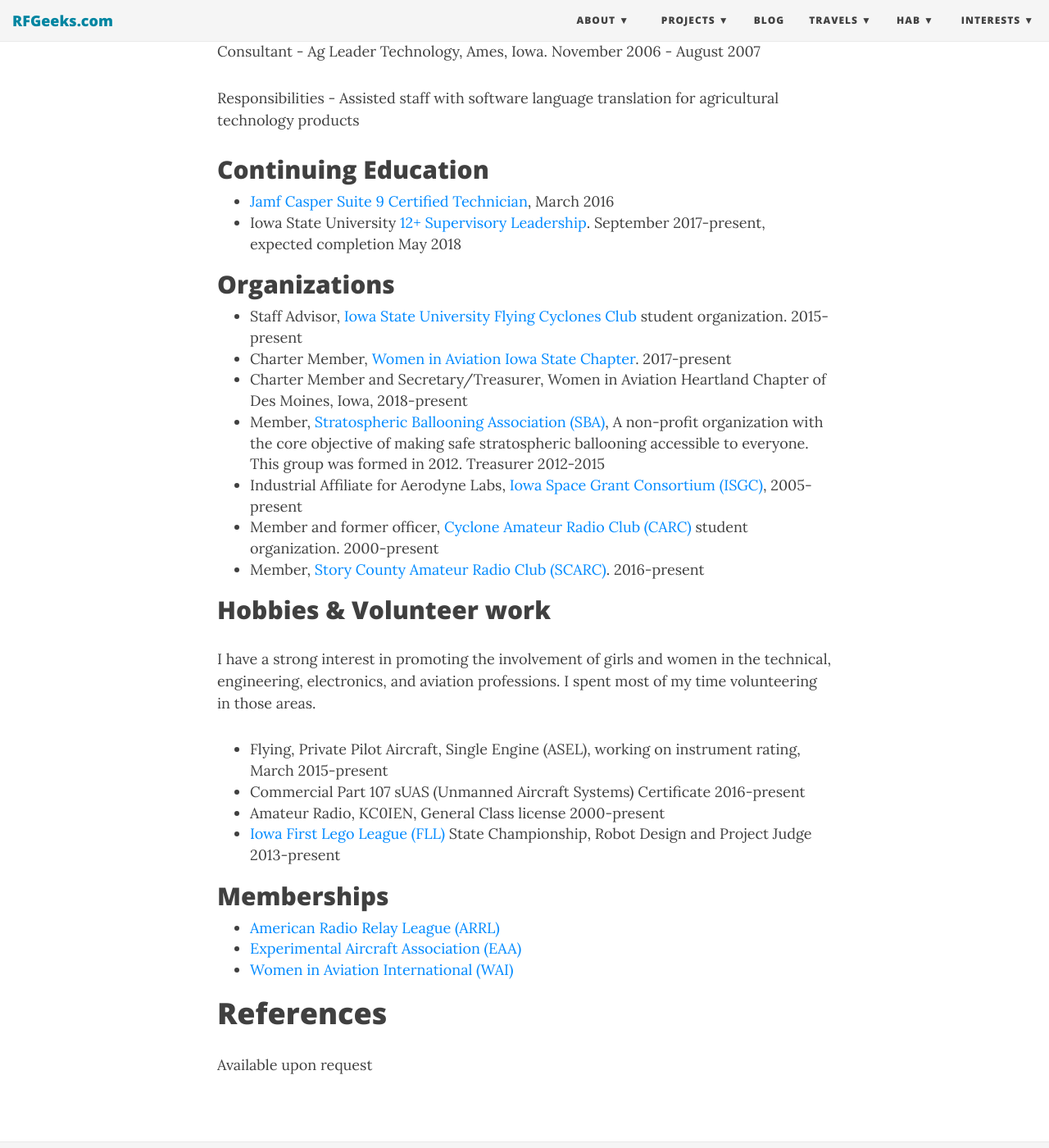
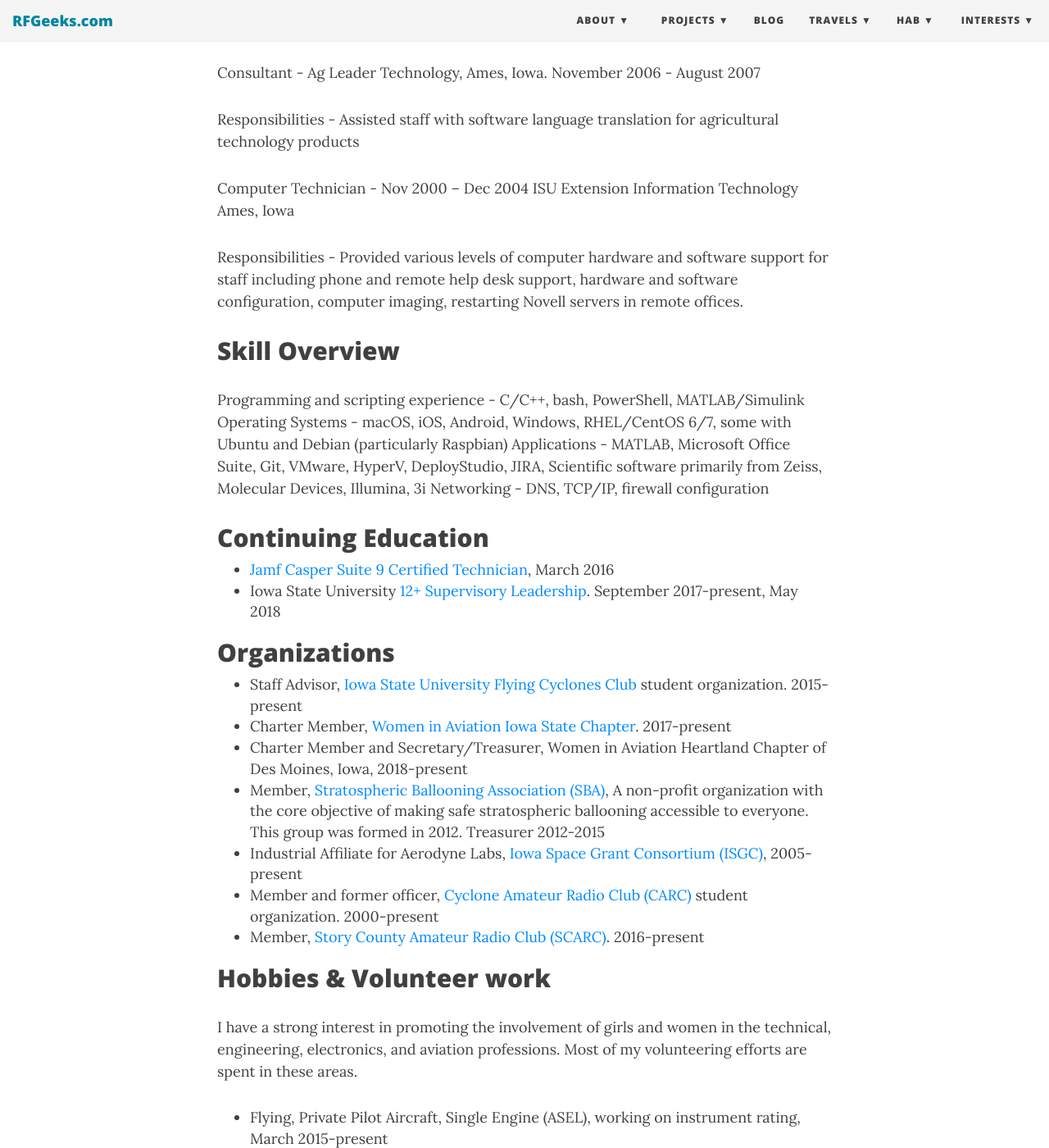
Before and after one commit to matgyver/matgyver.github.com, a Jekyll site: the page built from aboutme_jen.md, in a window 1280 px wide and 1400 px high, scrolled down 2389 px. Shown: the whole window at 82% size. Built offline with Jekyll 4.4.1, drawn with Linux system fonts in a browser that asks for light colours; nearby versions of some CDN libraries; some of the changed text lies outside the part shown.

Commit message:
Updates and improvements
Fixed typos, added skill section

```diff
--- a/aboutme_jen.md
+++ b/aboutme_jen.md
@@ -37,13 +37,13 @@
 Provides software and hardware purchasing guidance and ordering and support for Dell and Apple devices and a large of variety closed and open source software packages.   Particularly Microsoft Office, Adobe Creative Cloud, R, MATLAB, ImageJ/Fiji, Google Earth Pro, SAS, JMP, ArcGIS, SnapGene and related scientific software.  Utilizes software and hardware management software (Sassafras KeyServer) to examine indicators of software and hardware use in our unit.
 
 Maintains and manages:
-+ Over 1000 Windows 7/8/10 workstations using SCCM 2012, MDT 2013 and WDS including software packaging, scripting, OS deployment
-+ Over 300 macOS and iOS devices using Jamf Pro Suite including software packaging, scripting, OS deployment
++ Over 1000 Windows 7/8/10 workstations using SCCM 2012, MDT 2013 and WDS including software packaging, scripting, OS deployment via PXE and utilizes Windows Active Directory and group policy for management
++ Over 300 macOS and iOS devices using Jamf Pro Suite including software packaging, scripting, OS deployment, DEP
 + Approximately 20 Red Hat Linux 6/7 workstations via Kickstart, Ansible, and local RHN satellite
 + Over 100 HP LaserJet printers utilizing HP Web JetAdmin and PaperCut
 + Mozy Enterprise desktop backup for approximately 500 devices
 + Several Windows Server 2012 r2, RHEL6/7 servers
-+ Virtual Desktop pool on ISU hosted VMware servers
++ VMware Virtual Desktop pool on ISU hosted VMware servers
 
 Chief Business Officer and Co-Founder - Open Engineering, LLC dba [Aerodyne Labs](http://www.aerodynelabs.com).  2003 - present
 
@@ -57,10 +57,21 @@
 
 Responsibilities - Assisted staff with software language translation for agricultural technology products
 
+Computer Technician - Nov 2000 – Dec 2004 ISU Extension Information Technology Ames, Iowa
+
+Responsibilities - Provided various levels of computer hardware and software support for staff including phone and remote help desk support, hardware and software configuration, computer imaging, restarting Novell servers in remote offices.
+
+Skill Overview
+---------------
+Programming and scripting experience - C/C++, bash, PowerShell, MATLAB/Simulink
+Operating Systems - macOS, iOS, Android, Windows, RHEL/CentOS 6/7, some with Ubuntu and Debian (particularly Raspbian)
+Applications - MATLAB, Microsoft Office Suite, Git, VMware, HyperV, DeployStudio, JIRA, Scientific software primarily from Zeiss, Molecular Devices, Illumina, 3i
+Networking - DNS, TCP/IP, firewall configuration
+
 Continuing Education
 --------------------
 + [Jamf Casper Suite 9 Certified Technician](https://www.jamf.com/training/200/), March 2016
-+ Iowa State University [12+ Supervisory Leadership](http://www.hrs.iastate.edu/hrs/node/128). September 2017-present, expected completion May 2018
++ Iowa State University [12+ Supervisory Leadership](http://www.hrs.iastate.edu/hrs/node/128). September 2017-present, May 2018
 
 Organizations
 -------------
@@ -74,7 +85,7 @@
 
 Hobbies & Volunteer work
 -----------------
-I have a strong interest in promoting the involvement of girls and women in the technical, engineering, electronics, and aviation professions.  I spent most of my time volunteering in those areas.
+I have a strong interest in promoting the involvement of girls and women in the technical, engineering, electronics, and aviation professions.  Most of my volunteering efforts are spent in these areas.
 
 + Flying, Private Pilot Aircraft, Single Engine (ASEL), working on instrument rating, March 2015-present
 + Commercial Part 107 sUAS (Unmanned Aircraft Systems) Certificate 2016-present
```
Also changed, not shown: other parts of aboutme_jen.md (+1 -1 lines).
